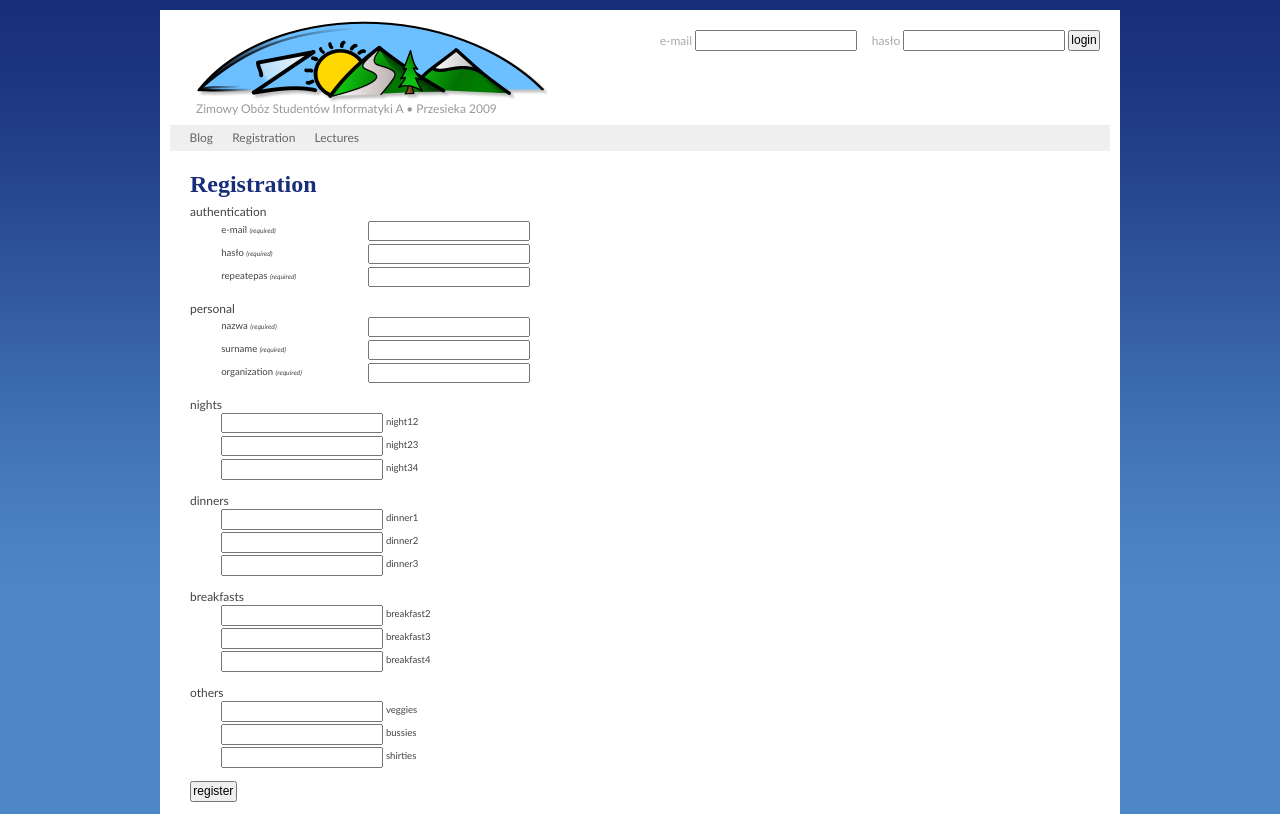
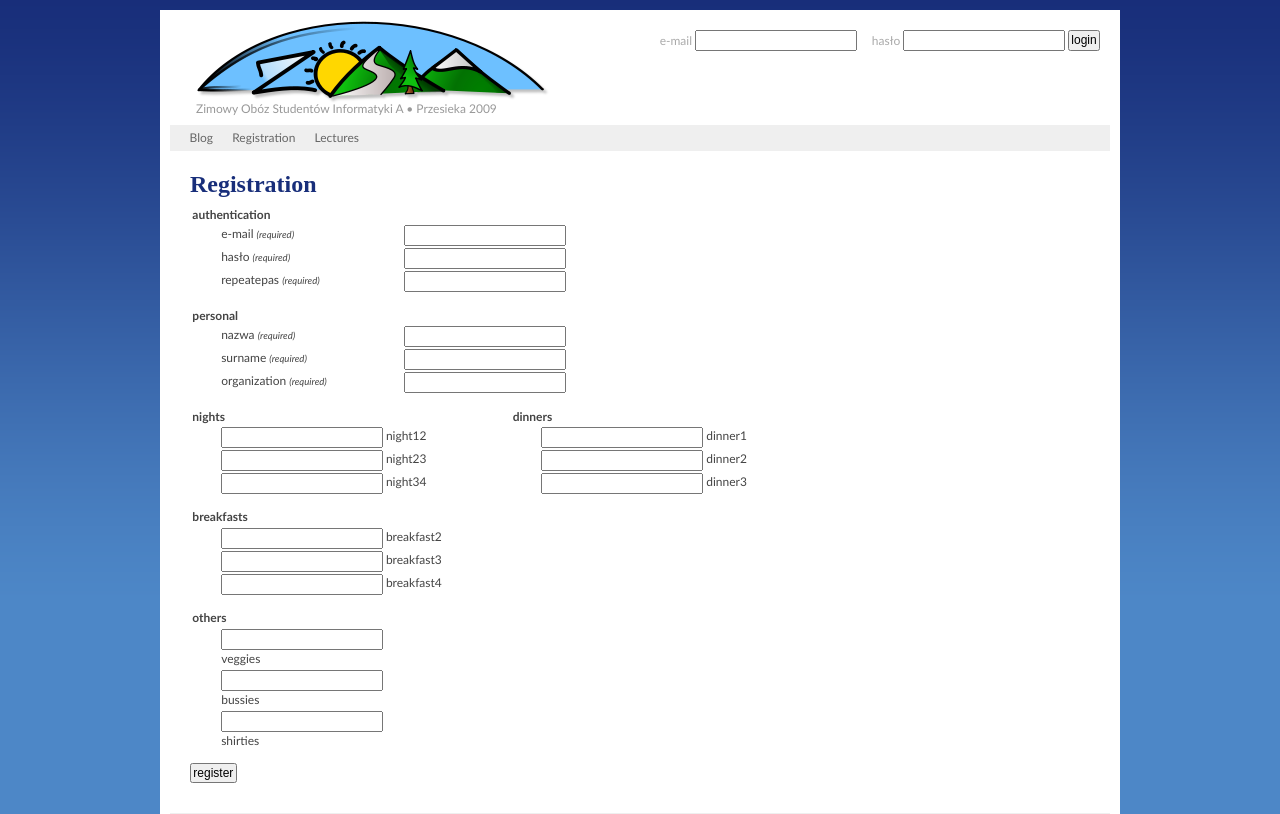
Before and after one commit to dreamer/zapisy_zosia, a Django app: template registration/templates/register_form.html in a window 1280 px wide. Shown: the top 814 px of the page. Run offline with Django 3.2, Linux system fonts and the light colour scheme; the template is opened without the code that fills it: most values are stand-ins (such as "Sample title", 1, 10 or a date in 2020); form fields are guessed from the names that the template uses.

Commit message:
css changes

```diff
--- a/registration/templates/register_form.html
+++ b/registration/templates/register_form.html
@@ -1,5 +1,21 @@
 {% extends "index.html"%}
 {% load i18n %}
+
+{% block css %}
+#register_nights,
+#register_breakfasts,
+#register_dinners {
+    display: inline;
+}
+#register_nights     label,
+#register_breakfasts label,
+#register_dinners    label {
+    width: 10em;
+}
+#register_other label {
+    width: 50em;
+}
+{% endblock css %}
 
 {% block javascript %}
 function add_select_form() {
@@ -44,7 +60,7 @@ form_onload()
 <h2>{% trans "Registration" %}</h2>
 
 <form action="." method="post" id="register_form">
-    <fieldset>
+    <fieldset id="register_auth">
         <legend>{% trans "authentication" %}</legend>
         <ol>
             <li>
@@ -82,7 +98,7 @@ form_onload()
             </li>
         </ol>
     </fieldset>
-    <fieldset>
+    <fieldset id="register_personal">
         <legend>{% trans "personal" %}</legend>
         <ol>
             <li>
@@ -139,7 +155,7 @@ form_onload()
             -->
         </ol>
     </fieldset>
-    <fieldset>
+    <fieldset id="register_nights">
         <legend>{% trans "nights" %}</legend>
         <ol>
             {% if form.day_3.errors %}
@@ -160,7 +176,7 @@ form_onload()
             </li>
         </ol>
     </fieldset>
-    <fieldset>
+    <fieldset id="register_dinners">
         <legend>{% trans "dinners" %}</legend>
         <ol>
             <li>
@@ -174,7 +190,7 @@ form_onload()
             </li>
         </ol>
     </fieldset>
-    <fieldset>
+    <fieldset id="register_breakfasts">
         <legend>{% trans "breakfasts" %}</legend>
         <ol>
             <li>
@@ -188,7 +204,7 @@ form_onload()
             </li>
         </ol>
     </fieldset>
-    <fieldset>
+    <fieldset id="register_other">
         <legend>{% trans "others" %}</legend>
         <ol>
             <li>
--- a/static_media/css/zosia.css
+++ b/static_media/css/zosia.css
@@ -47,36 +47,29 @@
  * following are used in forms; it was formerly inside css template block
  */
 
-fieldset {
-    border: 0;
+fieldset { border: 0; }
+fieldset legend {
+    font-weight: 600;
+    padding: 0.2em;
 }
-
-fieldset ol {
-    padding: 0;
-}
-
+fieldset ol { padding: 0; }
 fieldset ol li {
     list-style: none;
     padding: 0.1em;
 }
-
 fieldset label {
-    font-size: 80%;
     vertical-align: top;
     display: inline-block;
     width: 15em;
 }
-
 label span {
     font-style: italic;
-    font-size: 0.7em;
+    font-size: 0.8em;
 }
-
 ul.errorlist {
    margin: 0;
    padding: 0;
 }
-
 .errorlist li {
     font-size: 0.7em;
     background-color: red;
@@ -84,21 +77,16 @@ ul.errorlist {
     display: block;
     padding: 0.15em;
 }
-
 label.for_hidden {
     width: 15em;
     cursor: pointer;
     color: blue;
     text-decoration: underline;
 }
-
 label.for_hidden span {
     font-size: 0.7em;
 }
-
-.hidden {
-    display: none;
-}
+.hidden { display: none; }
 
 /**
  * logo
```
Also changed, not shown: lectures/templates/lectures.html (+0 -32 lines).
